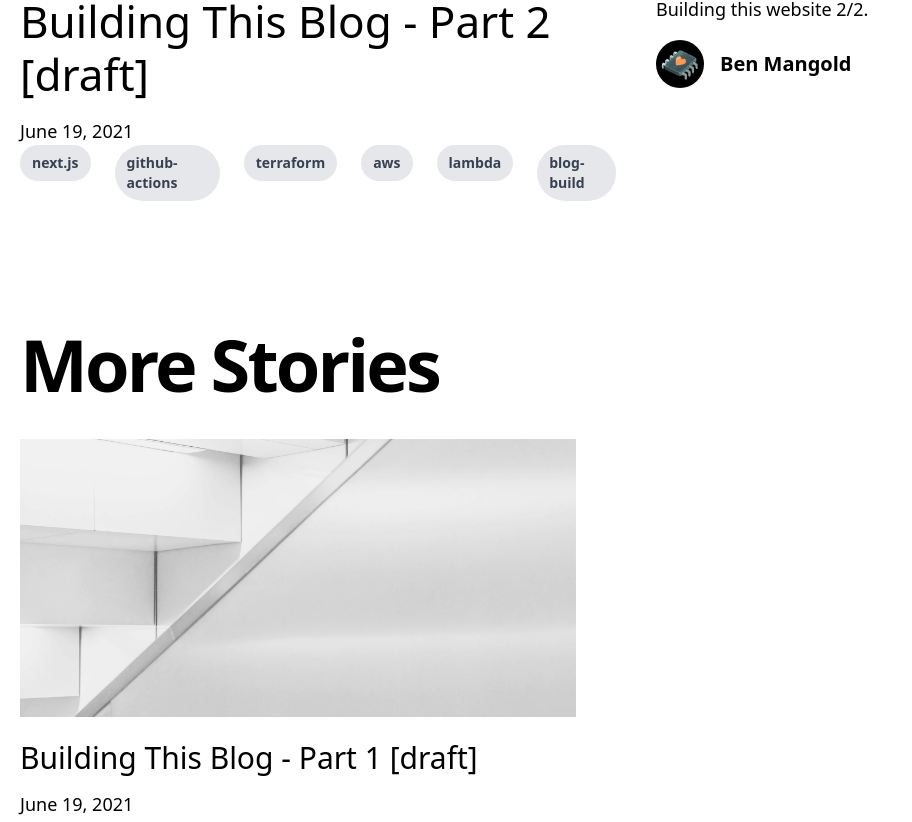
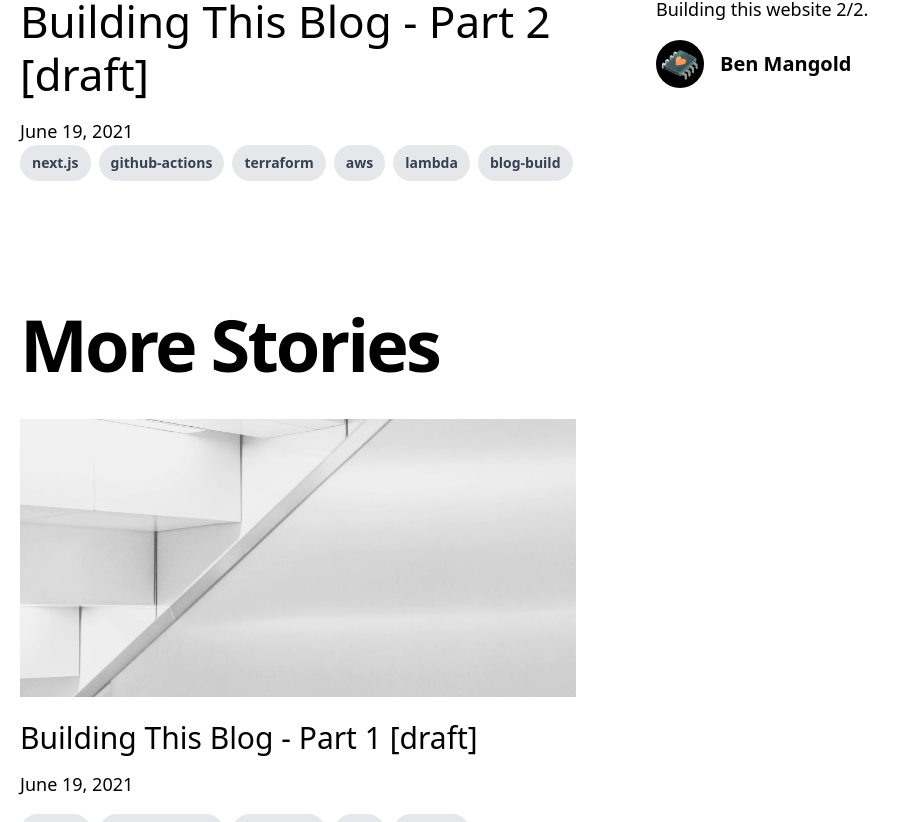
Before and after one commit to benmangold/benmangold.com, a Next.js app: page / in a window 1280 px wide. Shown: the part 958-1780 px from the top of the page, without its empty margins (0-912 px from the left). Built offline with nearby package versions, Linux system fonts and the light colour scheme.

Commit message:
clean up tag list

```diff
--- a/components/tag-list.js
+++ b/components/tag-list.js
@@ -1,6 +1,6 @@
 export default function TagList({ tags }) {
   return (
-    <div class="flex space-x-4">
+    <div>
       {tags.split(" ").map((tag) => {
         return <Tag tag={tag} />;
       })}
@@ -10,13 +10,11 @@ export default function TagList({ tags }) {
 
 function Tag({ tag }) {
   return (
-    <div>
       <span
         class="inline-block bg-gray-200 rounded-full px-3 py-2 text-sm font-semibold text-gray-700 mr-2 mb-2 align-middle"
         style={{ outline: "none", border: "0" }}
       >
         {tag}
       </span>
-    </div>
   );
 }
```
